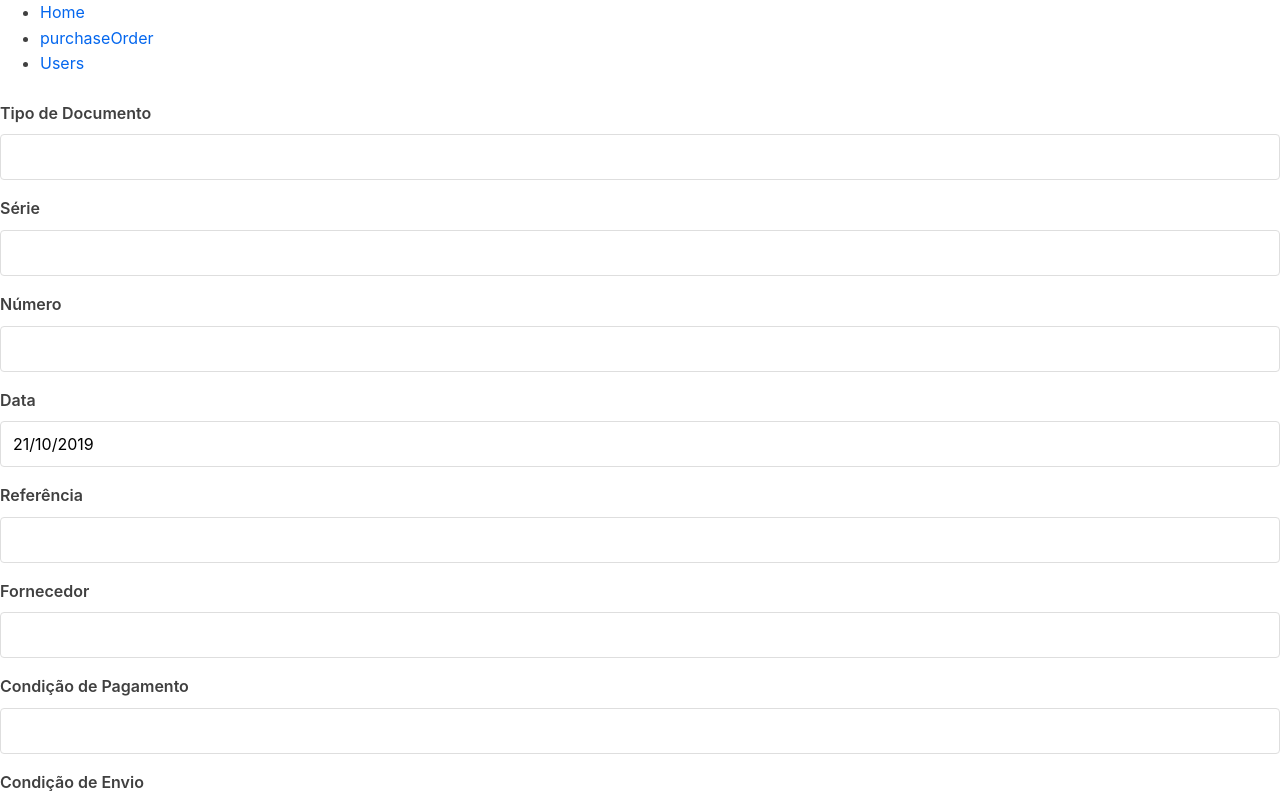
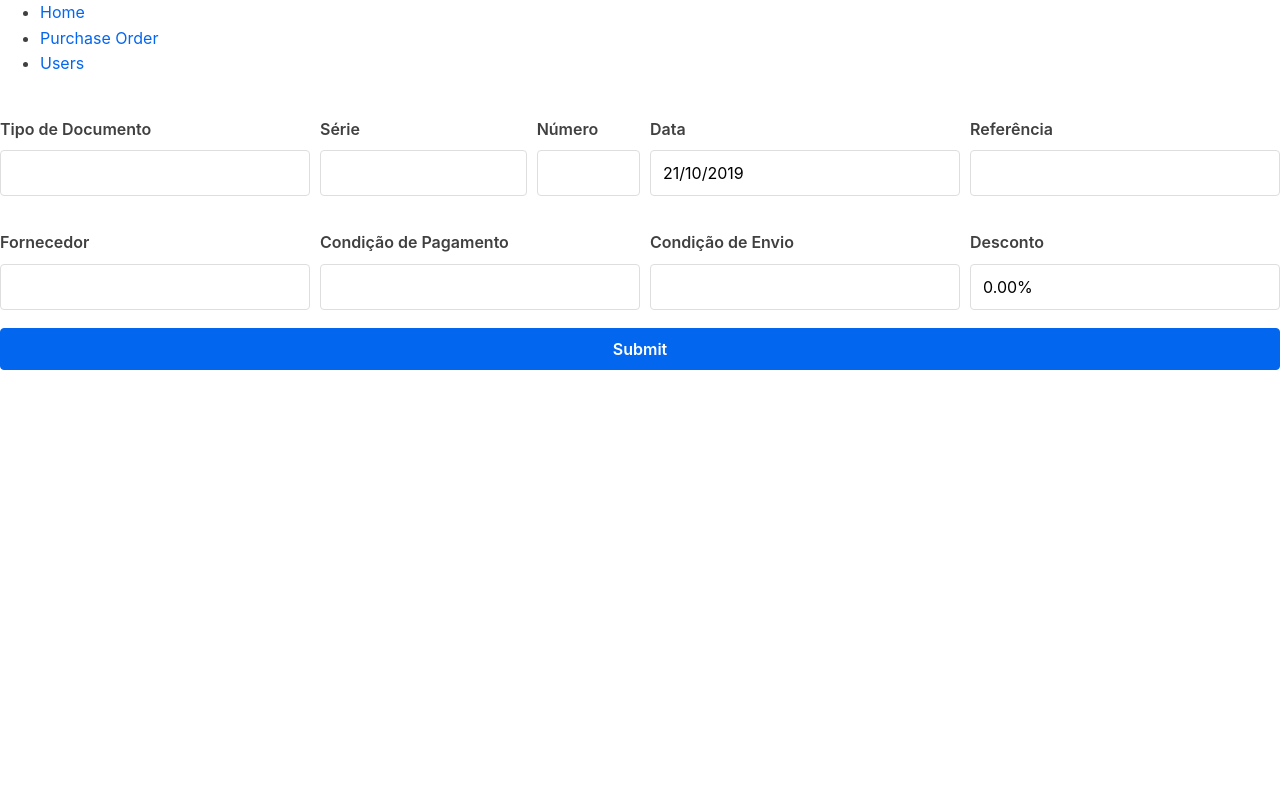
Before and after one commit to DiogoASTeixeira/SINF-Intercompany, a React (Create React App) app: page /purchaseOrder in a window 1280 px wide. Shown: the top 800 px of the page. Built offline with nearby package versions, Linux system fonts and the light colour scheme.

Commit message:
Add css layout to Purchase Order

```diff
--- a/src/App.js
+++ b/src/App.js
@@ -39,7 +39,7 @@ export default class App extends Component {
                                     <Link to="/">Home</Link>
                                 </li>
                                 <li>
-                                    <Link to="/purchaseOrder">purchaseOrder</Link>
+                                    <Link to="/purchaseOrder">Purchase Order</Link>
                                 </li>
                                 <li>
                                     <Link to="/users">Users</Link>
--- a/src/components/LabelTextInput.js
+++ b/src/components/LabelTextInput.js
@@ -3,7 +3,7 @@ import React, { Component } from 'react'
 export default class LabelTextInput extends Component {
     render() {
         return (
-            <div>
+            <div id ={this.props.id} className={this.props.className}>
                 <label>{this.props.label}</label>
                 <input
                     type="text"
--- a/src/components/PurchaseOrderForm.js
+++ b/src/components/PurchaseOrderForm.js
@@ -32,7 +32,7 @@ export default class PurchaseOrderForm extends Component {
                     <meta charset="utf-8" />
                     <title>Purchase Order Form</title>
                 </Helmet>
-                <form>
+                <form className="order-form">
                     <LabelTextInput
                         label="Tipo de Documento"
                         name="docType"
@@ -75,6 +75,7 @@ export default class PurchaseOrderForm extends Component {
                         onChange={this.handleChange}
                     />
                     <LabelTextInput
+                        id="paymentCondition"
                         label="Condição de Pagamento"
                         name="paymentCondition"
                         value={paymentCondition}
@@ -95,7 +96,7 @@ export default class PurchaseOrderForm extends Component {
                         value={discount}
                         onChange={this.handleDiscountChange}
                     />
-                    <input type="button" value="Submit" onClick={this.submitForm} />
+                    <input className="submit-order" type="button" value="Submit" onClick={this.submitForm} />
                 </form>
             </div>
         );
--- a/src/index.css
+++ b/src/index.css
@@ -825,6 +825,19 @@ caption {
 /*
  * Layout
  */
+
+ form.order-form {
+   display: grid;
+   grid-template-columns: 3fr 2fr 1fr 3fr 3fr;
+   grid-gap: 10px;
+ }
+#paymentCondition {
+  grid-column: 2/4;
+}
+.submit-order {
+  grid-column: 1/6;
+}
+
 /**
  * Layout
  */
```
